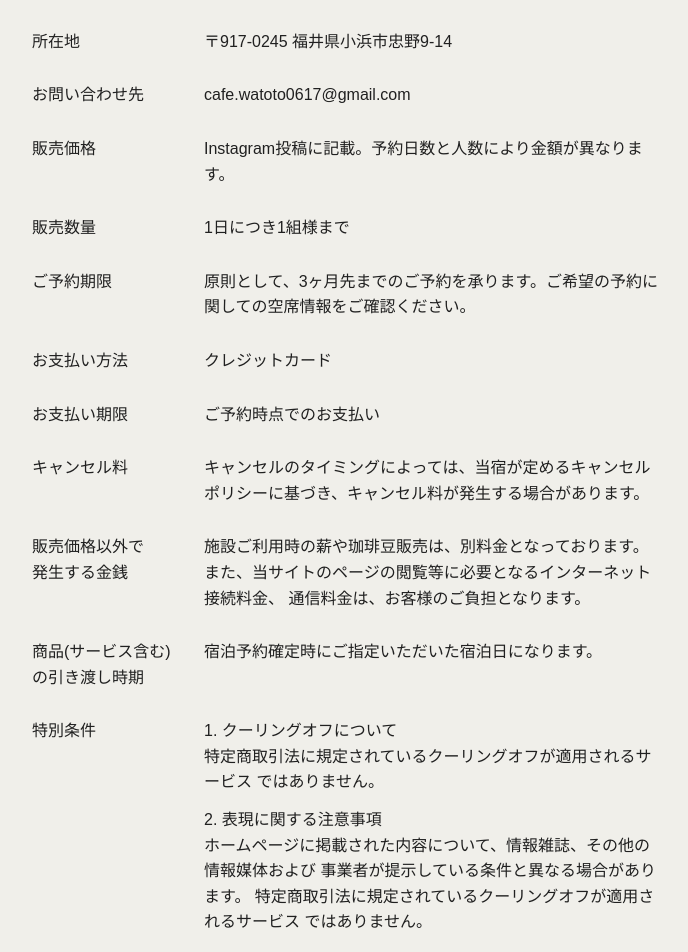
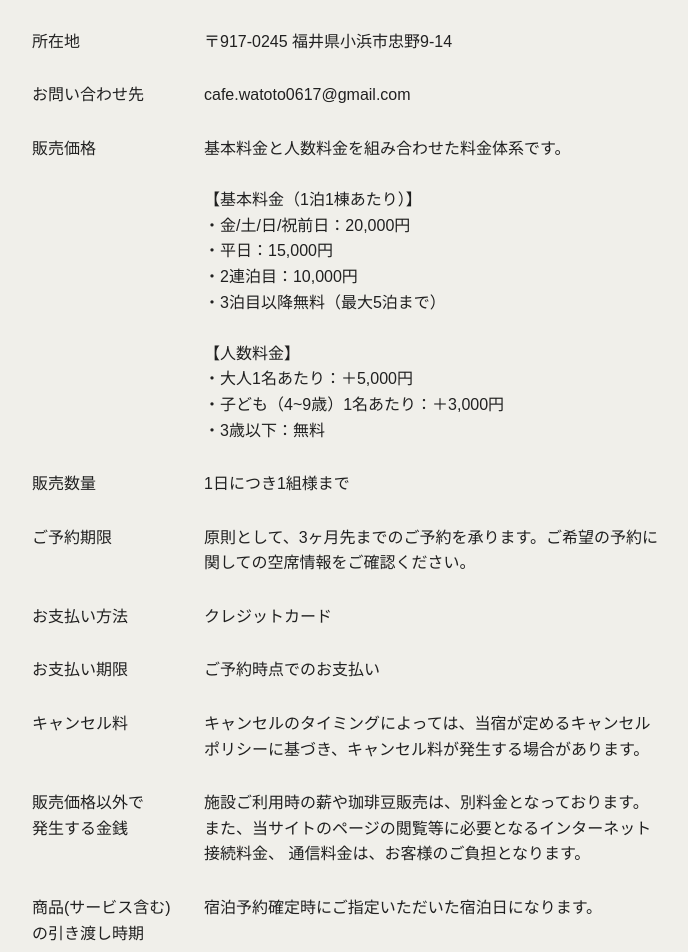
Before and after one commit to gogoipe3913/watoto-kula, a Next.js app: page /stay/reservation/legal-notice in a window 1280 px wide. Shown: the part 420-1372 px from the top of the page, without its empty margins (292-980 px from the left). Built offline with nearby package versions, Linux system fonts and the light colour scheme.

Commit message:
特定商取引法に基づく表記の修正

```diff
--- a/src/app/stay/reservation/legal-notice/page.tsx
+++ b/src/app/stay/reservation/legal-notice/page.tsx
@@ -38,7 +38,27 @@ export default function Stay() {
         <li className={styles.LegalNotice__item}>
           <p className={styles.LegalNotice__itemKey}>販売価格</p>
           <p className={styles.LegalNotice__itemValue}>
-            Instagram投稿に記載。予約日数と人数により金額が異なります。
+            基本料金と人数料金を組み合わせた料金体系です。
+            <br />
+            <br />
+            【基本料金（1泊1棟あたり）】
+            <br />
+            ・金/土/日/祝前日：20,000円
+            <br />
+            ・平日：15,000円
+            <br />
+            ・2連泊目：10,000円
+            <br />
+            ・3泊目以降無料（最大5泊まで）
+            <br />
+            <br />
+            【人数料金】
+            <br />
+            ・大人1名あたり：＋5,000円
+            <br />
+            ・子ども（4~9歳）1名あたり：＋3,000円
+            <br />
+            ・3歳以下：無料
           </p>
         </li>
         <li className={styles.LegalNotice__item}>
@@ -104,8 +124,6 @@ export default function Stay() {
               <br />
               ホームページに掲載された内容について、情報雑誌、その他の情報媒体および
               事業者が提示している条件と異なる場合があります。
-              特定商取引法に規定されているクーリングオフが適用されるサービス
-              ではありません。
             </p>
           </div>
         </li>
```
